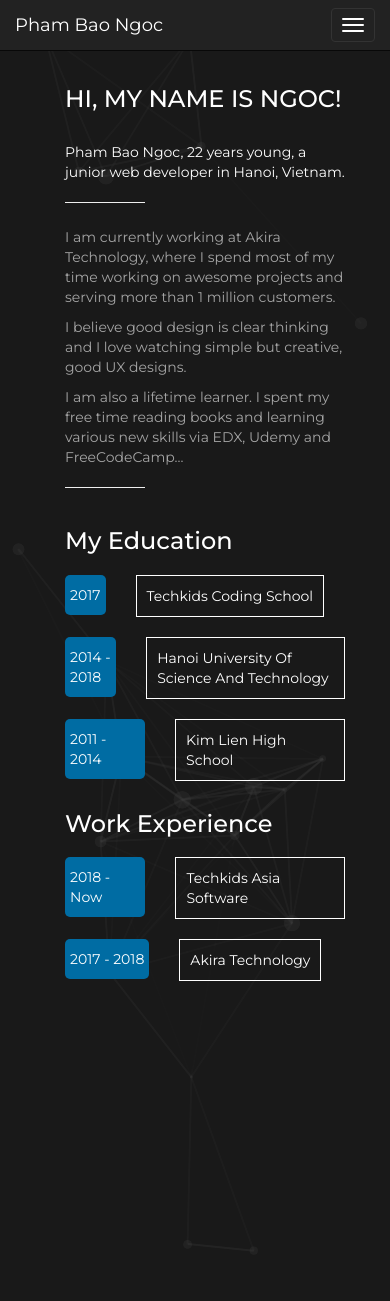
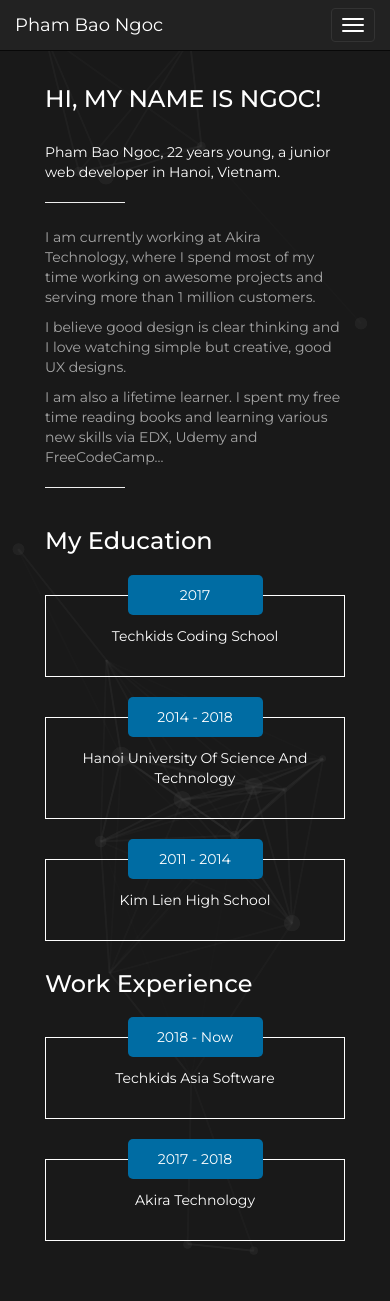
Before and after one commit to ppppbn/my-portfolio, a PHP site: page /index.html in a window 390 px wide. Run offline with PHP 8.4, Linux system fonts and the light colour scheme.

Commit message:
Finish responsive for mobile

```diff
--- a/assets/style.css
+++ b/assets/style.css
@@ -58,6 +58,11 @@ body {
     display: flex;
   }
 }
+@media screen and (min-width: 768px) {
+  .custom-display-flex-no-mobile {
+    display: flex;
+  }
+}
 .custom-overflow {
   overflow: scroll;
 }
@@ -109,11 +114,6 @@ body {
   padding: 50px 0px;
   overflow: scroll;
 }
-@media screen and (max-width: 768px) {
-  .content-outer-container .content-outer__info-container {
-    padding-left: 20px;
-  }
-}
 .content-outer-container .content-outer__info-container .content-sub-text {
   margin-top: 30px;
 }
@@ -140,6 +140,12 @@ body {
   border: 1px solid white;
   padding: 10px;
   width: 100%;
+}
+@media screen and (max-width: 450px) {
+  .content-outer-container .content-outer__info-container .content-outer__education-container .content-outer__education-container__school-container {
+    padding: 30px 10px;
+    margin-top: -20px;
+  }
 }
 .content-outer-container .content-outer__avatar-container img {
   width: 100%;
@@ -176,6 +182,12 @@ body {
   color: white;
   filter: brightness(0.6);
 }
+.custom-z-index-0 {
+  z-index: 0;
+}
+.custom-z-index-1 {
+  z-index: 1;
+}
 .custom-z-index-2 {
   z-index: 2;
 }
--- a/assets/style.less
+++ b/assets/style.less
@@ -73,6 +73,12 @@ html, body {
   }
 }
 
+.custom-display-flex-no-mobile {
+  @media screen and (min-width: 768px){
+    display: flex;
+  }
+}
+
 .custom-overflow {
   overflow: scroll;
 }
@@ -133,9 +139,6 @@ html, body {
   padding: 50px 0px;
   overflow : scroll;
   .content-outer__info-container {
-    @media screen and (max-width: 768px){
-      padding-left: 20px;
-    }
     .content-sub-text {
       margin-top: 30px;
     }
@@ -163,6 +166,10 @@ html, body {
         border: 1px solid white;
         padding: 10px;
         width: 100%;
+        @media screen and (max-width: 450px){
+          padding: 30px 10px;
+          margin-top: -20px;
+        }
       }
     }
   }
@@ -208,6 +215,14 @@ html, body {
   }
 }
 
+.custom-z-index-0 {
+  z-index : 0;
+}
+
+.custom-z-index-1 {
+  z-index: 1;
+}
+
 .custom-z-index-2 {
   z-index : 2;
 }
--- a/index.html
+++ b/index.html
@@ -121,7 +121,7 @@
                       </div>
                     </div>
                     <div class="col-sm-5 hidden-xs content-outer__avatar-container">
-                      <img class="thumbnail" src="./assets/img/avatar-2.jpg">
+                      <img class="thumbnail" src="./assets/img/avatar.jpg">
                     </div>
                   </div>
 
@@ -130,39 +130,39 @@
                     <div class="content-outer__education-container">
                       <h3>My Education</h3>
                       <div class="row">
-                        <div class="col-xs-12 custom-no-padding custom-display-flex content-outer__education-container__big-container">
-                          <div class="col-sm-3">
+                        <div class="col-xs-12 custom-no-padding custom-display-flex-no-mobile content-outer__education-container__big-container">
+                          <div class="col-sm-3 col-xs-6 col-xs-offset-3 col-sm-offset-0 custom-z-index-1">
                             <div class="content-outer__education-container__timestamp-container vertical-center horizontal-center">
                               <span>2017</span>
                             </div>
                           </div>
-                          <div class="col-sm-9">
+                          <div class="col-sm-9 col-xs-12 custom-z-index-0">
                             <div class="content-outer__education-container__school-container vertical-center horizontal-center">
-                              <span>Techkids Coding School</span>
+                              <span class="text-center">Techkids Coding School</span>
                             </div>
                           </div>
                         </div>
-                        <div class="col-xs-12 custom-no-padding custom-display-flex content-outer__education-container__big-container">
-                          <div class="col-sm-3">
+                        <div class="col-xs-12 custom-no-padding custom-display-flex-no-mobile content-outer__education-container__big-container">
+                          <div class="col-sm-3 col-xs-6 col-xs-offset-3 col-sm-offset-0 custom-z-index-1">
                             <div class="content-outer__education-container__timestamp-container vertical-center horizontal-center">
                               <span>2014 - 2018</span>
                             </div>
                           </div>
-                          <div class="col-sm-9">
+                          <div class="col-sm-9 col-xs-12 custom-z-index-0">
                             <div class="content-outer__education-container__school-container vertical-center horizontal-center">
-                              <span>Hanoi University Of Science And Technology</span>
+                              <span class="text-center">Hanoi University Of Science And Technology</span>
                             </div>
                           </div>
                         </div>
-                        <div class="col-xs-12 custom-no-padding custom-display-flex content-outer__education-container__big-container">
-                          <div class="col-sm-3">
+                        <div class="col-xs-12 custom-no-padding custom-display-flex-no-mobile content-outer__education-container__big-container">
+                          <div class="col-sm-3 col-xs-6 col-xs-offset-3 col-sm-offset-0 custom-z-index-1">
                             <div class="content-outer__education-container__timestamp-container vertical-center horizontal-center">
                               <span>2011 - 2014</span>
                             </div>
                           </div>
-                          <div class="col-sm-9">
+                          <div class="col-sm-9 col-xs-12 custom-z-index-0">
                             <div class="content-outer__education-container__school-container vertical-center horizontal-center">
-                              <span>Kim Lien High School</span>
+                              <span class="text-center">Kim Lien High School</span>
                             </div>
                           </div>
                         </div>
@@ -174,27 +174,27 @@
                     <div class="content-outer__education-container">
                       <h3>Work Experience</h3>
                       <div class="row">
-                        <div class="col-xs-12 custom-no-padding custom-display-flex content-outer__education-container__big-container">
-                          <div class="col-sm-3">
+                        <div class="col-xs-12 custom-no-padding custom-display-flex-no-mobile content-outer__education-container__big-container">
+                          <div class="col-sm-3 col-xs-6 col-xs-offset-3 col-sm-offset-0 custom-z-index-1">
                             <div class="content-outer__education-container__timestamp-container vertical-center horizontal-center">
                               <span>2018 - Now</span>
                             </div>
                           </div>
-                          <div class="col-sm-9">
+                          <div class="col-sm-9 col-xs-12 custom-z-index-0">
                             <div class="content-outer__education-container__school-container vertical-center horizontal-center">
-                              <span>Techkids Asia Software</span>
+                              <span class="text-center">Techkids Asia Software</span>
                             </div>
                           </div>
                         </div>
-                        <div class="col-xs-12 custom-no-padding custom-display-flex content-outer__education-container__big-container">
-                          <div class="col-sm-3">
+                        <div class="col-xs-12 custom-no-padding custom-display-flex-no-mobile content-outer__education-container__big-container">
+                          <div class="col-sm-3 col-xs-6 col-xs-offset-3 col-sm-offset-0 custom-z-index-1">
                             <div class="content-outer__education-container__timestamp-container vertical-center horizontal-center">
                               <span>2017 - 2018</span>
                             </div>
                           </div>
-                          <div class="col-sm-9">
+                          <div class="col-sm-9 col-xs-12 custom-z-index-0">
                             <div class="content-outer__education-container__school-container vertical-center horizontal-center">
-                              <span>Akira Technology</span>
+                              <span class="text-center">Akira Technology</span>
                             </div>
                           </div>
                         </div>
```
Also changed, not shown: assets/img/avatar.jpg, 1 other file.
